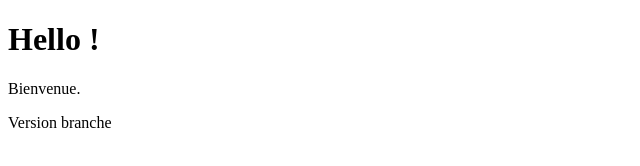
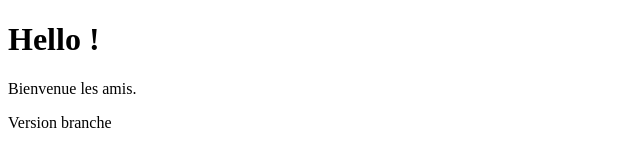
Before and after one commit to halima-boukhris/hello-github-web, a plain HTML site: page index.html in a window 1280 px wide. Shown: the full height of the page, 0-640 px from the left. Drawn offline with Linux system fonts and the light colour scheme.

Commit message:
Update index.html
"Bienvenue" en "Bienvenue les amis" avec fix-phrase

```diff
--- a/index.html
+++ b/index.html
@@ -6,7 +6,7 @@
   </head>
   <body>
     <h1> Hello ! </h1>
-    <p> Bienvenue.</p>
+    <p> Bienvenue les amis.</p>
     <p>Version branche</p>
   </body>
 </html>
```
